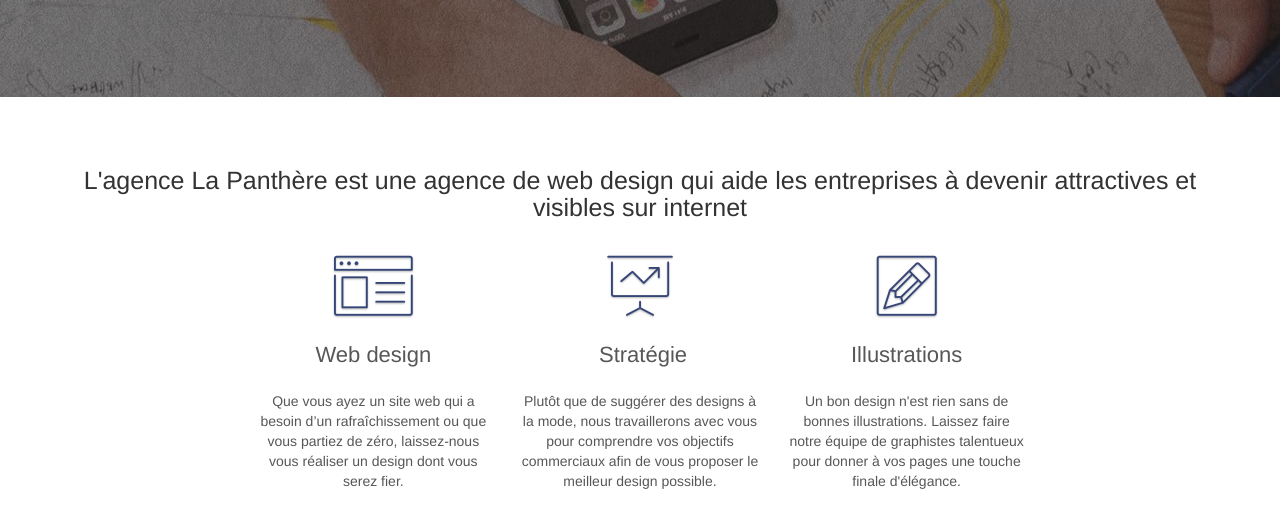
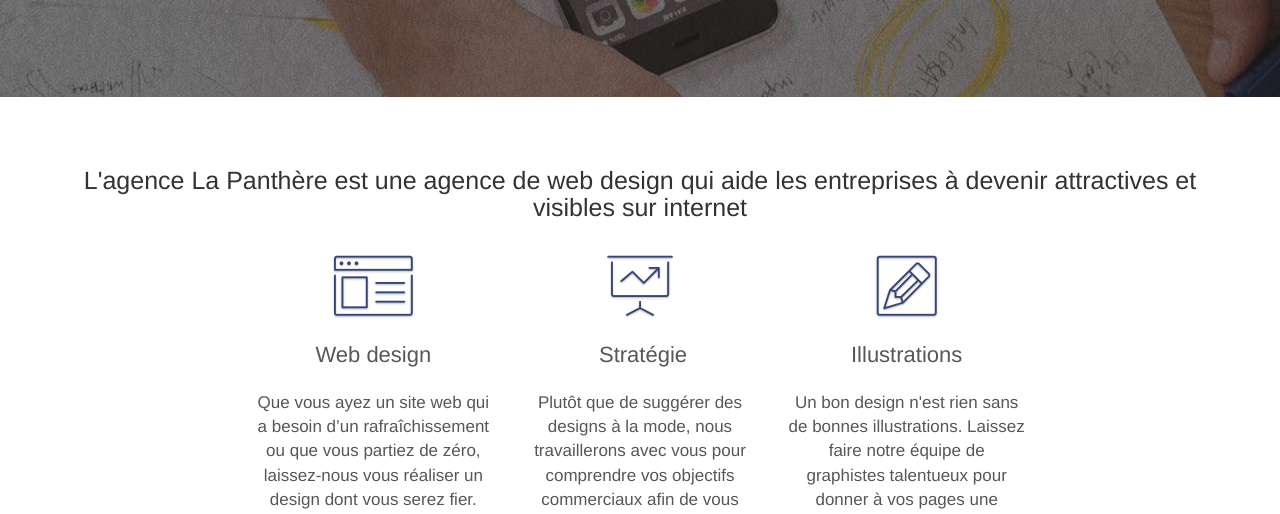
Before and after one commit to jssdestroyerman/la_panthere, a plain HTML site: page index.html in a window 1280 px wide. Shown: the part 435-949 px from the top of the page. Drawn offline with Linux system fonts and the light colour scheme.

Commit message:
Update style.css

```diff
--- a/style.css
+++ b/style.css
@@ -13,7 +13,7 @@ body {
   }
 
   p {
-    font-size: 14px !important;
+    font-size: 17px !important;
   }
   .tc-white {
     color: #FFF !important;
```
